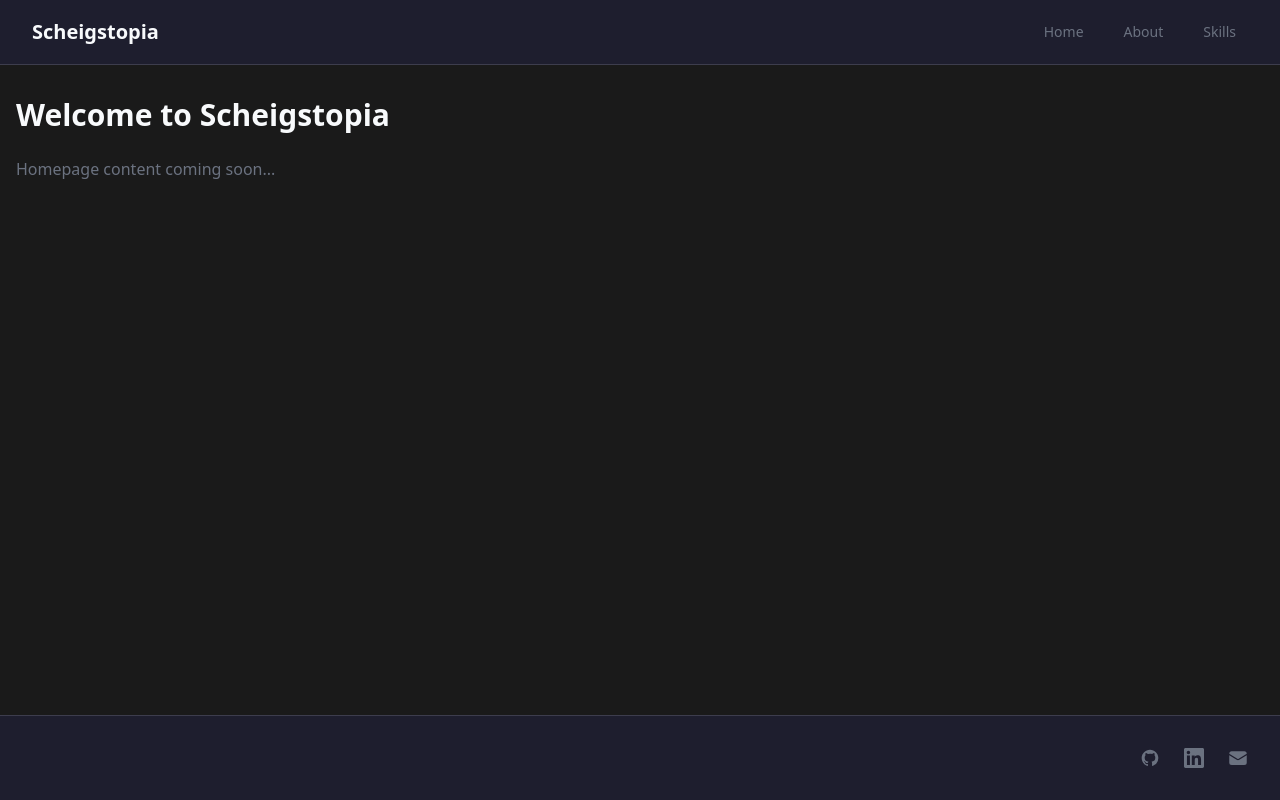
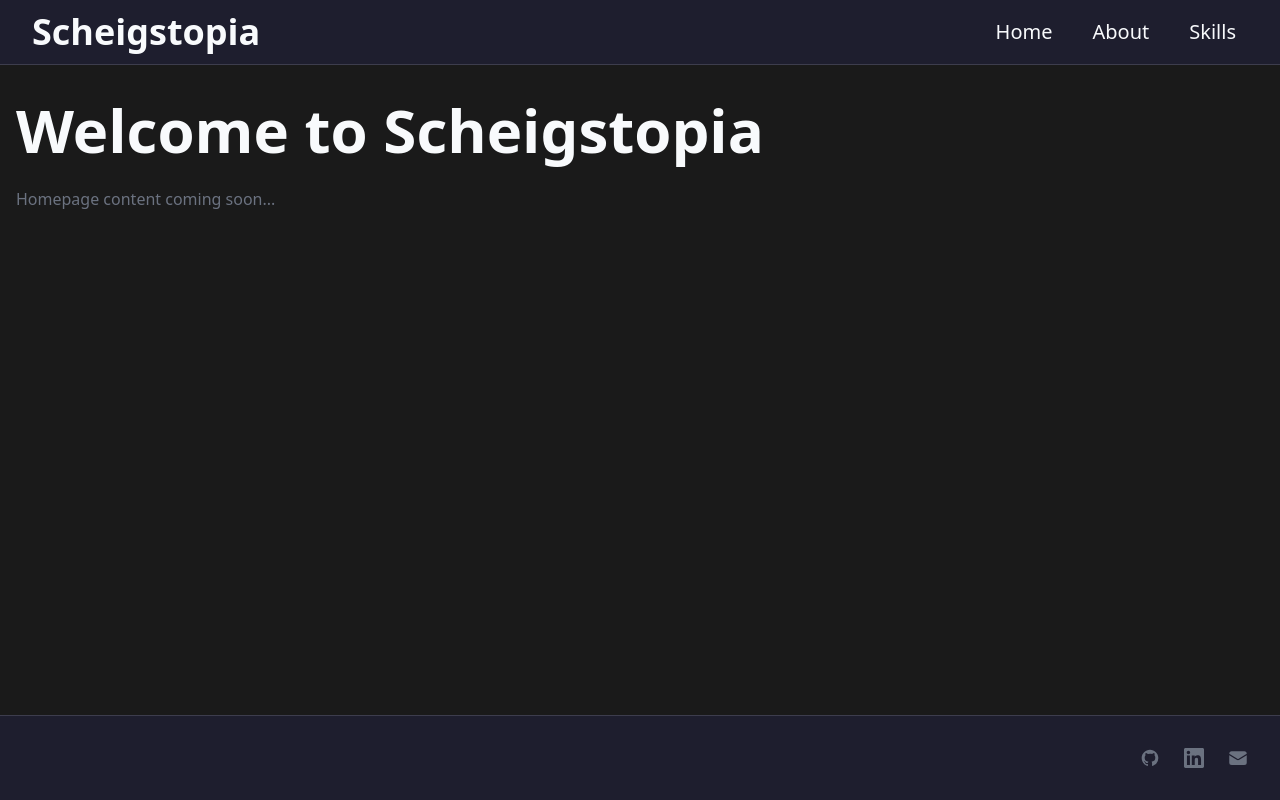
Before and after one commit to dscheigs/scheigstopia, a Next.js app: page / in a window 1280 px wide. Built offline with nearby package versions, Linux system fonts and the light colour scheme.

Commit message:
style: adjust text styling in header and page

```diff
--- a/src/app/page.tsx
+++ b/src/app/page.tsx
@@ -1,9 +1,7 @@
 export default function Home() {
     return (
         <div className="container mx-auto px-4 py-8">
-            <h1 className="text-3xl font-bold text-foreground mb-6">
-                Welcome to Scheigstopia
-            </h1>
+            <h1 className="text-hero mb-6">Welcome to Scheigstopia</h1>
             <p className="text-muted mb-8">Homepage content coming soon...</p>
         </div>
     );
--- a/src/components/layout/Header.tsx
+++ b/src/components/layout/Header.tsx
@@ -22,7 +22,7 @@ export default function Header() {
                     <div className="flex items-center">
                         <Link
                             href="/"
-                            className="text-xl font-bold text-foreground"
+                            className="text-section-title font-bold text-foreground"
                         >
                             Scheigstopia
                         </Link>
@@ -35,7 +35,7 @@ export default function Header() {
                                 <Link
                                     key={item.name}
                                     href={item.href}
-                                    className="text-muted hover:text-foreground px-3 py-2 rounded-md text-sm font-medium transition-colors"
+                                    className="text-lead hover:text-foreground px-3 py-2 transition-colors"
                                 >
                                     {item.name}
                                 </Link>
@@ -105,7 +105,7 @@ export default function Header() {
                             <Link
                                 key={item.name}
                                 href={item.href}
-                                className={`text-muted hover:text-foreground block px-3 py-2 rounded-md text-base font-medium transition-all duration-500 ${
+                                className={`hover:text-foreground block px-3 py-2  transition-all duration-500 ${
                                     isMenuOpen
                                         ? 'opacity-100 translate-y-0'
                                         : 'opacity-0 -translate-y-6'
```
